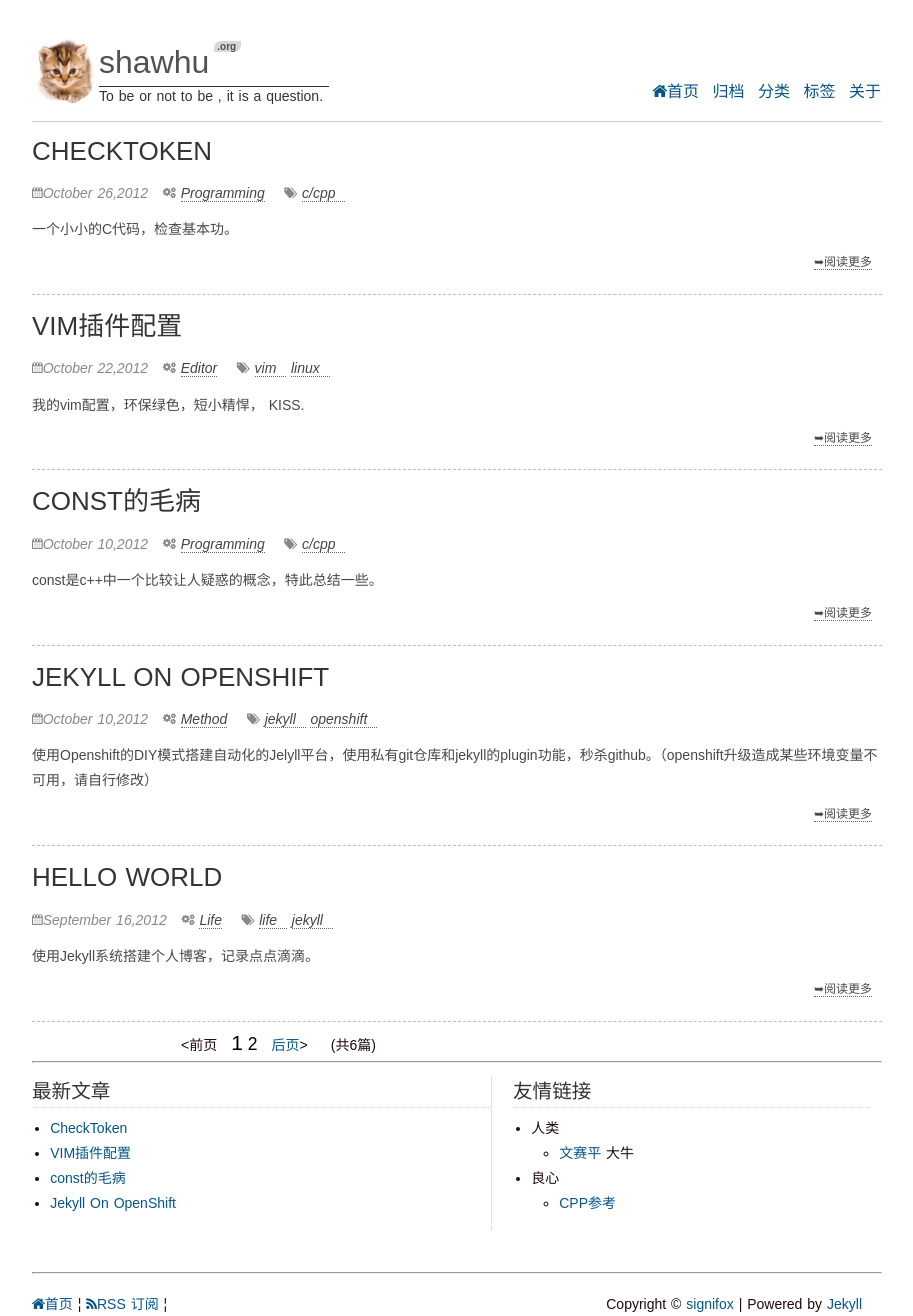
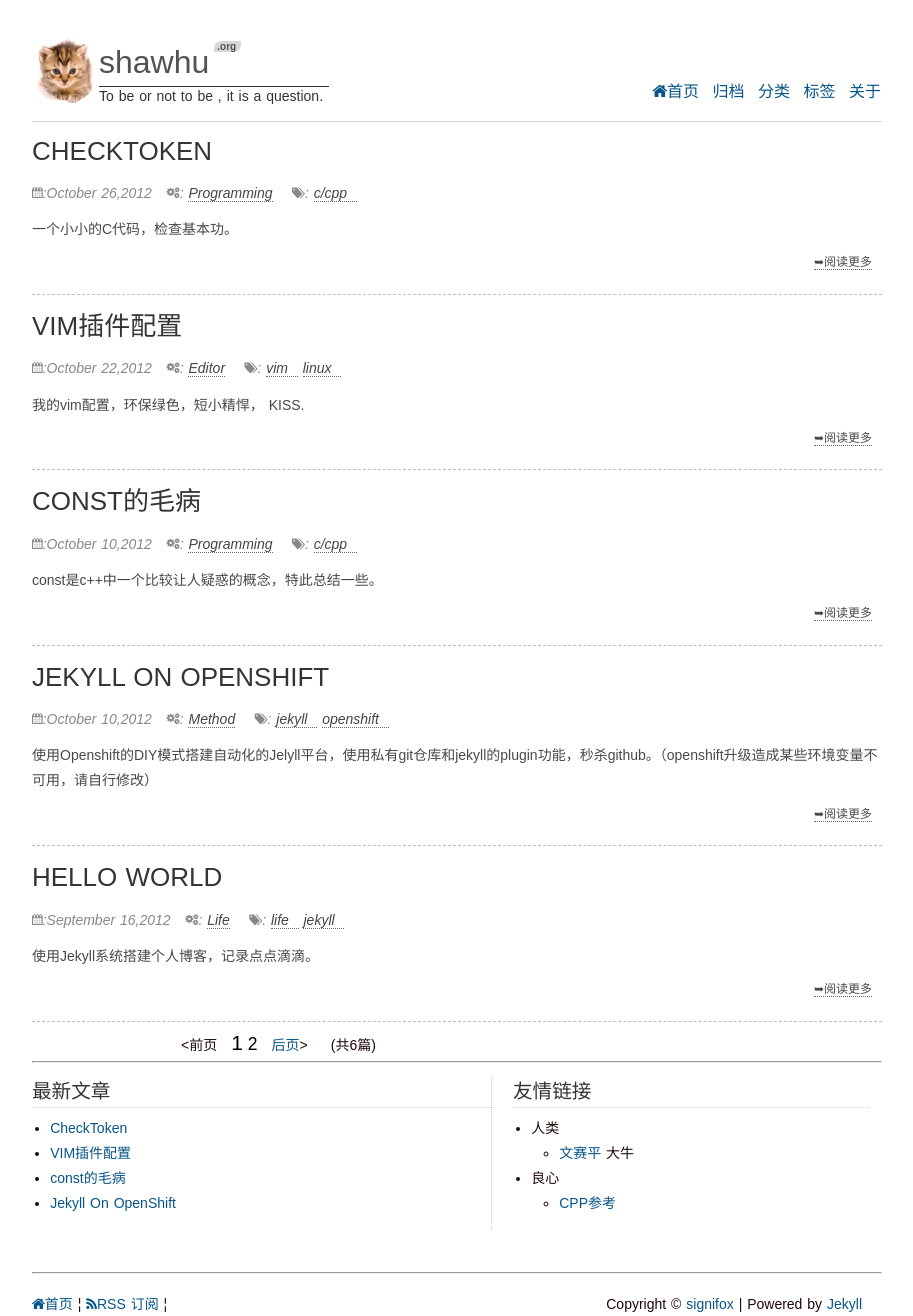
Before and after one commit to sealook/signifox.github.com, a Jekyll site: the page built from index.html, in a window 1280 px wide, cut to the strip 0-1316 px from the top of the page. Shown: the whole strip, without its empty margins (183-1096 px from the left). Built offline with Jekyll 4.4.1, drawn with Linux system fonts in a browser that asks for light colours; some web fonts are replaced; Markdown is read by kramdown in place of the engine named in the settings; the list of posts is cut into pages by our own code.

Commit message:
Signed-off-by: signifox <signifox@gmail.com>

```diff
--- a/_layouts/post.html
+++ b/_layouts/post.html
@@ -6,13 +6,13 @@ layout: page
 {{ content }}
 </article>
 <p class="lost-pagebtn">
-<i class="icon-calendar"></i>{{  page.date | date: "%B %e,%Y" }} &nbsp;
-<i class="icon-cogs"></i>
+<i class="icon-calendar"></i>:{{  page.date | date: "%B %e,%Y" }} &nbsp;
+<i class="icon-cogs"></i>:
 {% for cat in page.categories %}
     <a href="/categories.html#{{ cat }}-ref" title="{{ cat }}" rel="category">{{ cat }}</a>
 {% endfor %}
 &nbsp;&nbsp;
-<i class="icon-tags"></i>
+<i class="icon-tags"></i>:
 {% for tag in page.tags %}
       <a href="/tags.html#{{ tag }}-ref" title="{{ tag }}" rel="tag">{{ tag }} &nbsp;</a>
 {% endfor %}
--- a/index.html
+++ b/index.html
@@ -8,13 +8,13 @@ title: Home
 	<article class="main-excerpt fn-clear">
 	<h4 class="main-excerpt-title"><a href="{{ post.url }}" title="{{ post.title }}" rel="bookmark">{{ post.title }}</a></h4>
 	<p class="date">
-	<i class="icon-calendar"></i>{{  post.date| date: "%B %e,%Y"  }} &nbsp;
-    <i class="icon-cogs"></i>
+	<i class="icon-calendar"></i>:{{  post.date| date: "%B %e,%Y"  }} &nbsp;
+    <i class="icon-cogs"></i>:
     {% for cat in post.categories %}
     <a href="/categories.html#{{ cat }}-ref" title="{{ cat }}" rel="category">{{ cat }}</a>
     {% endfor %}
     &nbsp;&nbsp;
-    <i class="icon-tags"></i>
+    <i class="icon-tags"></i>:
     {% for tag in post.tags %}
     <a href="/tags.html#{{ tag }}-ref" title="{{ tag }}" rel="tag">{{ tag }} &nbsp;</a>
     {% endfor %}
```
